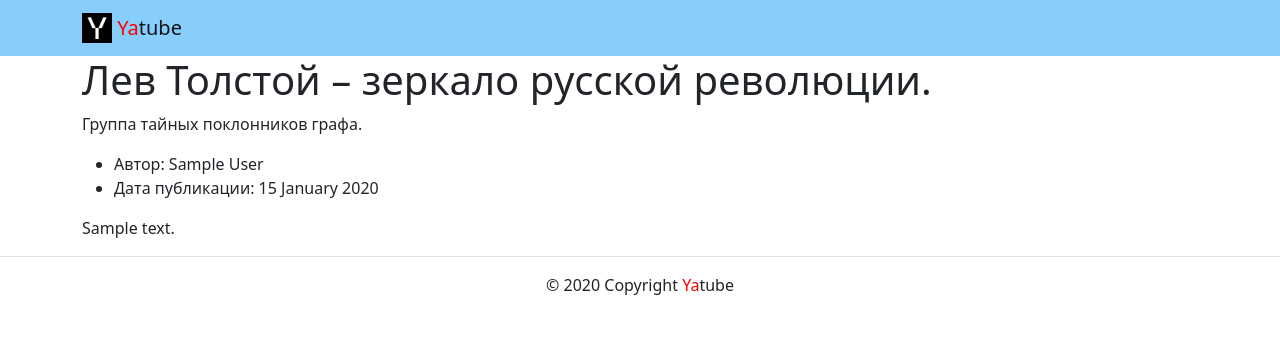
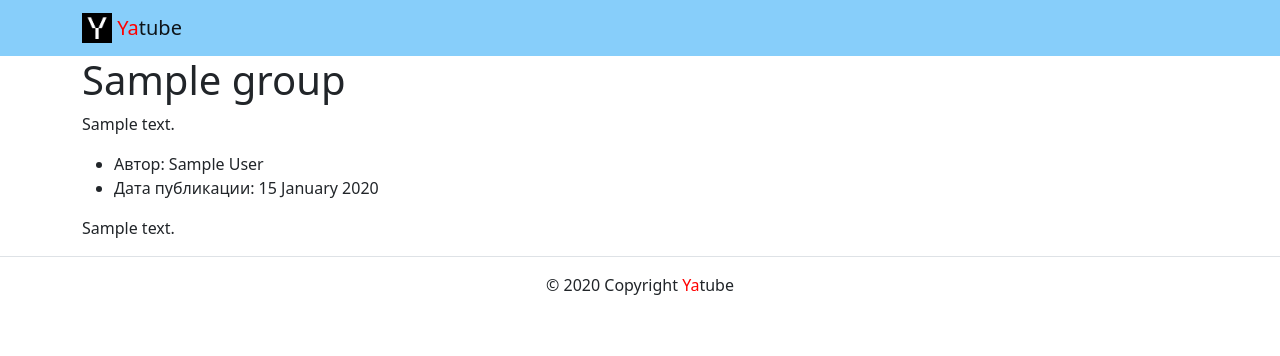
Before and after one commit to Promolife/yatube_project, a Django app: a page that uses yatube/templates/base.html in a window 1280 px wide. Shown: the top 356 px of the page. Run offline with Django 3.2, Linux system fonts and the light colour scheme; tables that the repository leaves empty hold one stand-in row (values such as "Sample post"); some libraries are stand-ins or nearby versions.

Commit message:
Внесены исправления

```diff
--- a/yatube/posts/views.py
+++ b/yatube/posts/views.py
@@ -3,13 +3,14 @@ from django.shortcuts import render, get_object_or_404
 from .models import Post, Group
 
 
-# Create your views here.
+NUM_POSTS = 10
+
+
 def index(request):
     template = 'posts/index.html'
-    title = 'Последние обновления на сайте'
-    posts = Post.objects.order_by('-pub_date')[:10]
+    posts = Post.objects.select_related('group').order_by(
+        '-pub_date')[:NUM_POSTS]
     context = {
-        'title': title,
         'posts': posts,
     }
     return render(request, template, context)
@@ -18,15 +19,9 @@ def index(request):
 def group_posts(request, slug):
     template = 'posts/group_list.html'
     group = get_object_or_404(Group, slug=slug)
-
-    # Метод .filter позволяет ограничить поиск по критериям.
-    # Это аналог добавления
-    # условия WHERE group_id = {group_id}
-    posts = Post.objects.filter(group=group).order_by('-pub_date')[:10]
-
+    posts = group.posts.filter(group=group).order_by('-pub_date')[:NUM_POSTS]
     context = {
         'group': group,
         'posts': posts,
     }
-
     return render(request, template, context)
--- a/yatube/templates/base.html
+++ b/yatube/templates/base.html
@@ -14,25 +14,23 @@
     <meta name="theme-color" content="#ffffff">
     <!-- Подключен файл со стандартными стилями бустрап -->
     <link rel="stylesheet" href="{% static 'css/bootstrap.min.css' %}">
-    {% block title %}
-      <title>Нет заголовка</title>
-    {% endblock %}
+    <title>
+      {% block title %}
+        Нет заголовка
+      {% endblock %}
+    </title>
   </head>
   <body>
-    <header>
-      {% include 'includes/header.html' %}
-    </header>
-    {% block  contents %}
+    {% include 'includes/header.html' %}
     <main>
-      Нет контента :\
+      {% block  contents %}
+        Нет контента :\
+      {% endblock  %}
     </main>
-    {% endblock  %}
     <!-- Использованы классы бустрапа: -->
     <!-- border-top: создаёт тонкую линию сверху блока -->
     <!-- text-center: выравнивает текстовые блоки внутри блока по центру -->
     <!-- py-3: контент внутри размещается с отступом сверху и снизу -->
-    <footer class="border-top text-center py-3">
-        {% include 'includes/footer.html' %}
-    </footer>
+      {% include 'includes/footer.html' %}
   </body>
 </html>
--- a/yatube/templates/includes/footer.html
+++ b/yatube/templates/includes/footer.html
@@ -1 +1,3 @@
+<footer class="border-top text-center py-3">
 <p>© 2020 Copyright <span style="color:red">Ya</span>tube</p>
+</footer>
--- a/yatube/templates/includes/header.html
+++ b/yatube/templates/includes/header.html
@@ -1,4 +1,5 @@
 {% load static %}
+<header>
   <nav class="navbar navbar-light" style="background-color: lightskyblue">
     <div class="container">
       <a class="navbar-brand" href="{% url 'posts:index'%}">
@@ -7,3 +8,4 @@
       </a>
     </div>
   </nav>
+</header>
--- a/yatube/templates/posts/group_list.html
+++ b/yatube/templates/posts/group_list.html
@@ -1,16 +1,16 @@
 {% extends 'base.html' %}
 
 {% block title %}
-<title>{{ group.title }}</title>
+  {{ group.title }}
 {% endblock  %}
 
 {% block contents %}
 <div class="container">
       <h1>
-        Лев Толстой – зеркало русской революции.
+        {{ group.title }}
       </h1>
       <p>
-        Группа тайных поклонников графа.
+        {{ group.description }}
       </p>
       {% for post in posts %}
       <article>
--- a/yatube/templates/posts/index.html
+++ b/yatube/templates/posts/index.html
@@ -1,14 +1,13 @@
 {% extends 'base.html' %}
 
 {% block title %}
-<title>{{ title }}</title>
+  Последние обновления на сайте
 {% endblock  %}
 
 {% block contents %}
-  <!-- класс py-5 создает отступы сверху и снизу блока -->
   <div class="container">
     <h1>
-      {{ title }}
+      Последние обновления на сайте
     </h1>
       {% for post in posts %}
         <ul>
```
